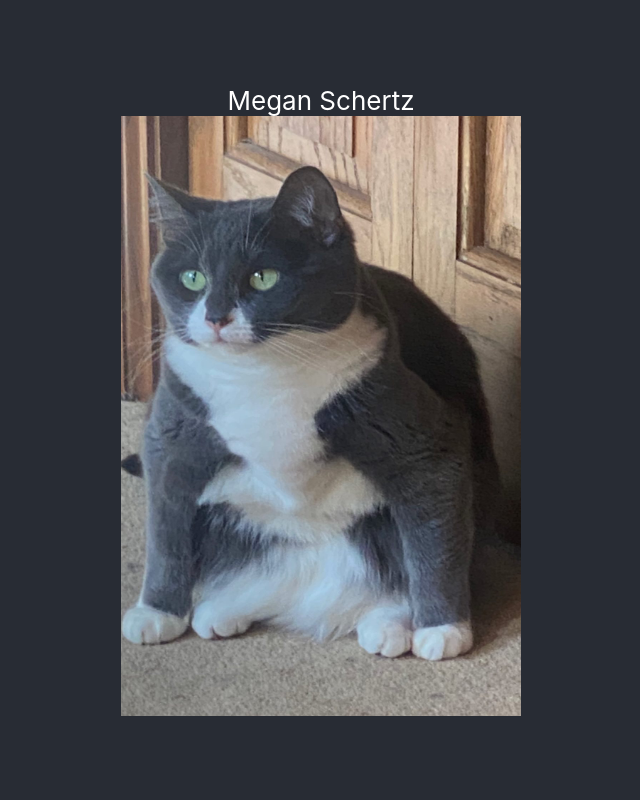
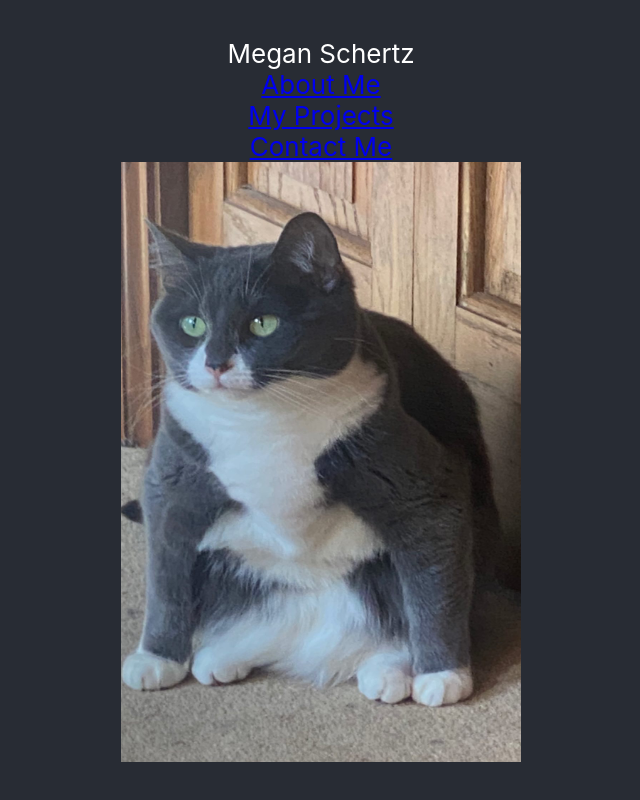
Before and after one commit to meggs1/portfolio, a React (Create React App) app: page /contact in a window 1280 px wide. Shown: the whole page, without its empty margins (319-959 px from the left). Built offline with nearby package versions, Linux system fonts and the light colour scheme.

Commit message:
add routes

```diff
--- a/package.json
+++ b/package.json
@@ -8,6 +8,7 @@
     "@testing-library/user-event": "^13.5.0",
     "react": "^18.0.0",
     "react-dom": "^18.0.0",
+    "react-router-dom": "^6.3.0",
     "react-scripts": "5.0.0",
     "web-vitals": "^2.1.4"
   },
--- a/src/App.js
+++ b/src/App.js
@@ -1,4 +1,8 @@
 import './App.css';
+import { About } from './components/about'
+import { Contact } from './components/contact'
+import { Projects } from './components/projects';
+import { BrowserRouter, Route, Routes, Link } from "react-router-dom";
 
 
 function App() {
@@ -6,6 +10,17 @@ function App() {
     <div className="App">
       <header className="App-header">
         Megan Schertz
+        <BrowserRouter>
+          <Link to="about">About Me</Link>
+          <Link to="projects">My Projects</Link>
+          <Link to="contact">Contact Me</Link>
+
+          <Routes>
+            <Route path="about" element={<About />} />
+            <Route path="projects" element={<Projects />} />
+            <Route path="contact" element={<Contact />} />
+          </Routes>
+        </BrowserRouter>
         <img src="/buff-arya.jpg" alt="cat" width="400" height="600"/>
       </header>
     </div>
--- a/src/components/about.js
+++ b/src/components/about.js
@@ -0,0 +1,3 @@
+export const About = () => {
+
+}
--- a/src/components/contact.js
+++ b/src/components/contact.js
@@ -0,0 +1,3 @@
+export const Contact = () => {
+
+}
--- a/src/components/projects.js
+++ b/src/components/projects.js
@@ -0,0 +1,3 @@
+export const Projects = () => {
+
+}
```
Also changed, not shown: 1 other file (tests, documents, lock files or other folders).
